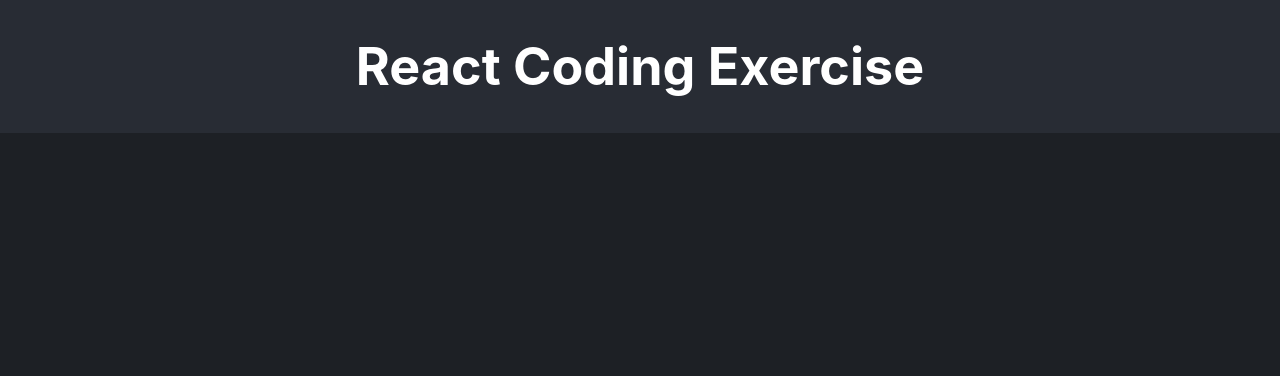
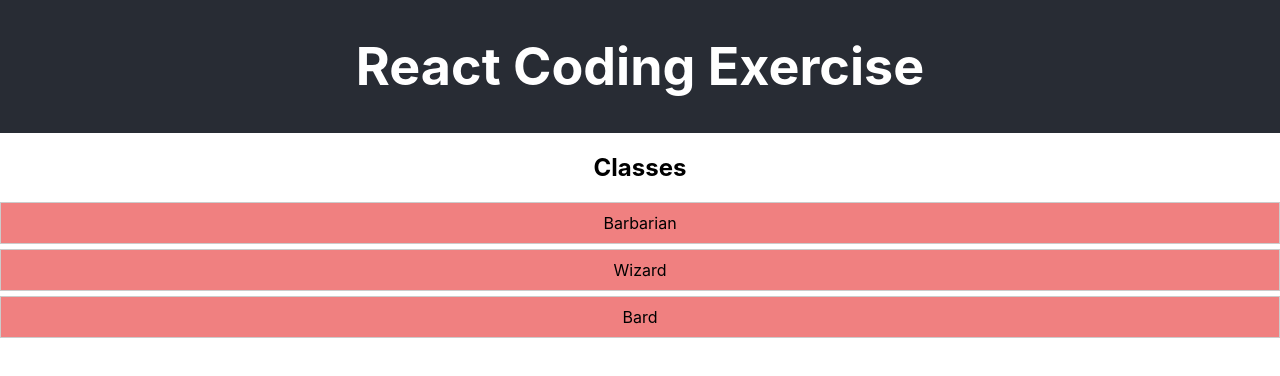
Before and after one commit to faizanjehangir/recruiting-webapp-character, a React (Create React App) app: page / in a window 1280 px wide. Shown: the top 376 px of the page. Built offline with nearby package versions, Linux system fonts and the light colour scheme.

Commit message:
feat: add classes requirements

```diff
--- a/src/App.css
+++ b/src/App.css
@@ -44,3 +44,21 @@
     transform: rotate(360deg);
   }
 }
+
+.class-selection {
+  margin-top: 20px;
+}
+
+.class-selection > div {
+  padding: 10px;
+  border: 1px solid #ccc;
+  margin: 5px 0;
+}
+
+.class-selection > div:hover {
+  background-color: lightgray;
+}
+
+.class-selection > div.selected {
+  background-color: lightgreen;
+}
--- a/src/App.js
+++ b/src/App.js
@@ -14,6 +14,14 @@ const initialCharacter = {
 function App() {
 
   const [characters, setCharacters] = useState([initialCharacter]);
+  const [selectedClass, setSelectedClass] = useState(null);
+  const [selectedCharacterId, setSelectedCharacterId] = useState(characters[0].id);
+  const selectedCharacter = characters.find(char => char.id === selectedCharacterId);
+
+  const meetsClassRequirements = (className) => {
+    const requirements = CLASS_LIST[className];
+    return Object.entries(requirements).every(([attr, value]) => selectedCharacter.attributes[attr] >= value);
+  };
 
   const incrementAttribute = (characterId, attrName) => {
     setCharacters(prevChars => {
@@ -52,8 +60,32 @@ function App() {
       <header className="App-header">
         <h1>React Coding Exercise</h1>
       </header>
-      <section className="App-section">
-      </section>
+      <div className="section">
+        <h2>Classes</h2>
+        <div className="class-selection">
+          {Object.keys(CLASS_LIST).map(className => (
+            <div
+              key={className}
+              onClick={() => setSelectedClass(className)}
+              style={{
+                backgroundColor: meetsClassRequirements(className) ? 'lightgreen' : 'lightcoral',
+              }}
+            >
+              {className}
+            </div>
+          ))}
+          {selectedClass && (
+            <div>
+              <h3>{selectedClass} Requirements</h3>
+              <ul>
+                {Object.entries(CLASS_LIST[selectedClass]).map(([attr, value]) => (
+                  <li key={attr}>{attr}: {value}</li>
+                ))}
+              </ul>
+            </div>
+          )}
+        </div>
+      </div>
     </div>
   );
 }
```
